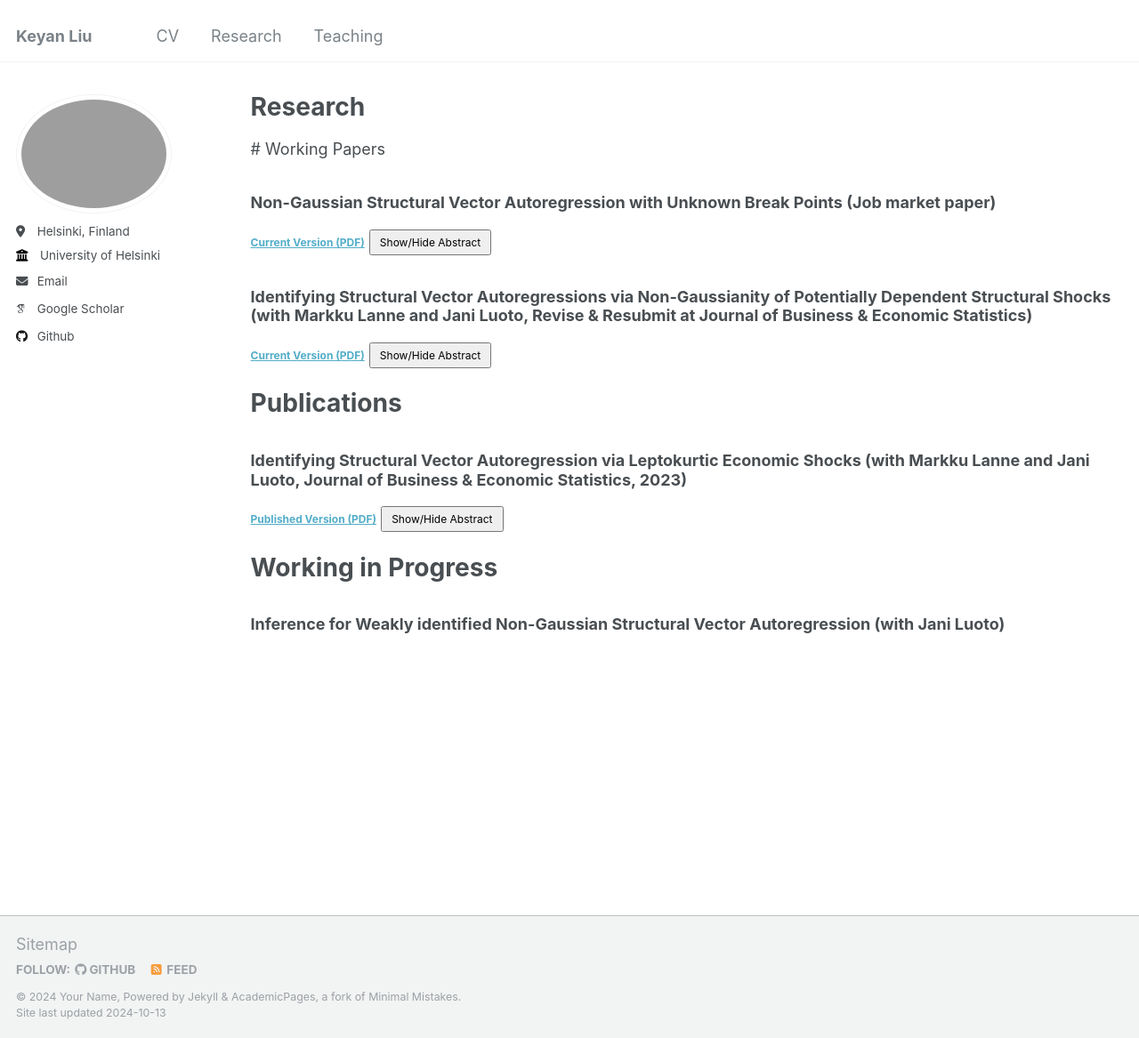
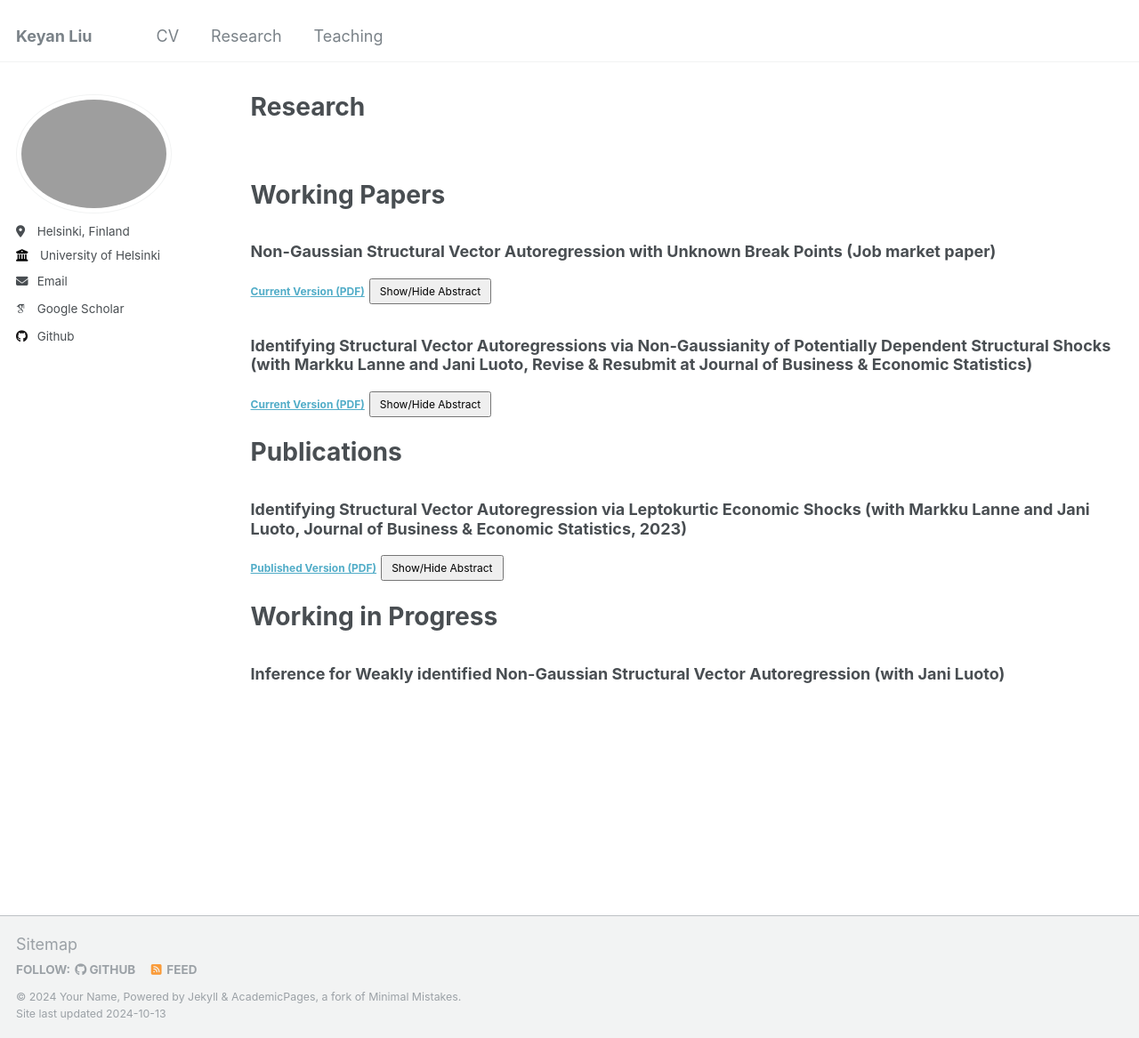
Before and after one commit to keyanliu1/keyanliu1.github.io, a Jekyll site: the page built from _pages/publications.md, in a window 1280 px wide and 1167 px high. Shown: the whole window at 89% size. Built offline with Jekyll 4.4.1, drawn with Linux system fonts in a browser that asks for light colours; some web fonts are replaced.

Commit message:
Update publications.md

```diff
--- a/_pages/publications.md
+++ b/_pages/publications.md
@@ -4,9 +4,11 @@ title: "Research"
 permalink: /publications/
 author_profile: true
 ---
-<div style="margin-top: 20px;">
-    # Working Papers
-</div>
+
+<br> <!-- This adds a line break to create spacing between the title and the next section -->
+
+# Working Papers
+
 
 
 ### <strong>Non-Gaussian Structural Vector Autoregression with Unknown Break Points</strong> (Job market paper)
```
